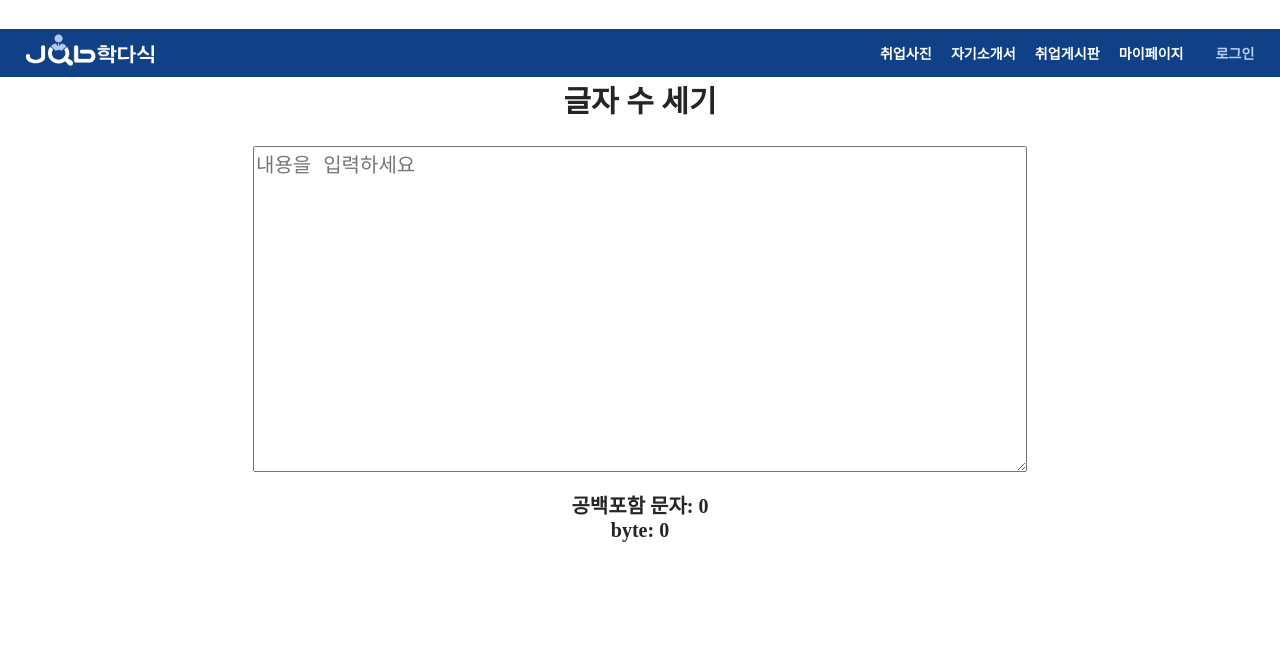
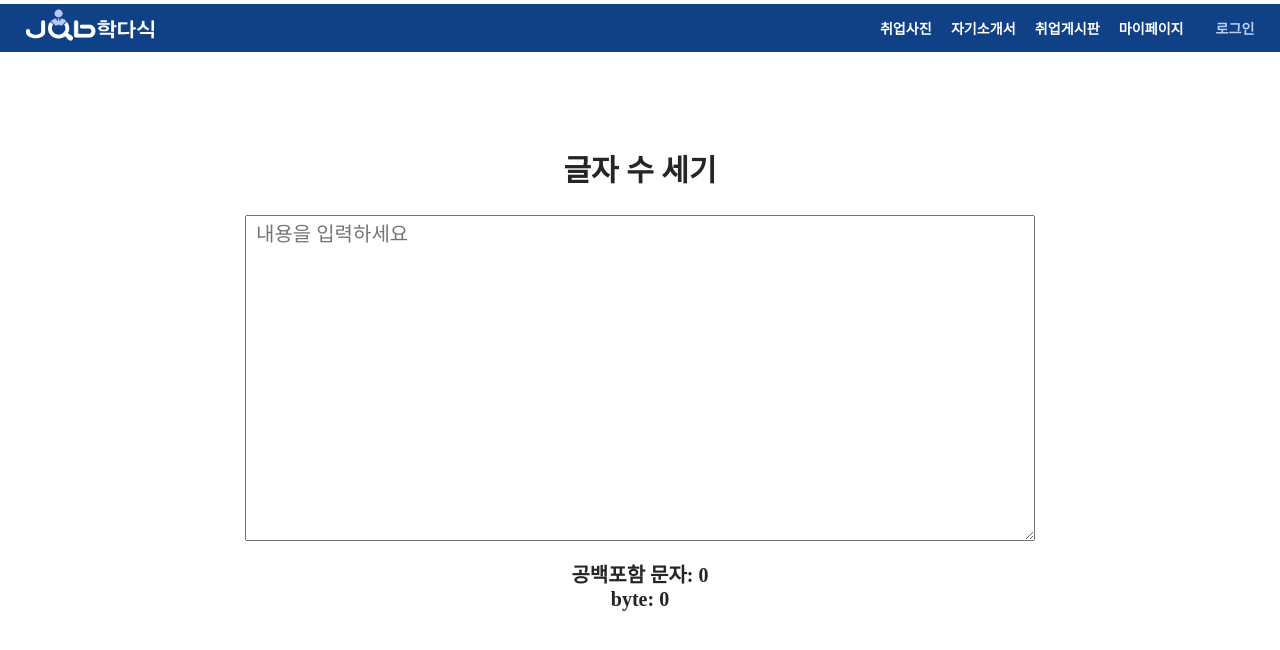
Before and after one commit to jiyou228/hansung_frontend_00, a React (Create React App) app in the folder jobhak_front/: page /countchar in a window 1280 px wide. Shown: the top 650 px of the page. Built offline with nearby package versions, Linux system fonts and the light colour scheme; a web font is replaced by a local one.

Commit message:
글자 수 세기 ui 수정

```diff
--- a/jobhak_front/src/App.js
+++ b/jobhak_front/src/App.js
@@ -16,6 +16,7 @@ import Resume from "./components/Resume";
 import Home from "./components/Home";
 import Guide from "./components/Guide";
 import CountChar from "./components/CountChar";
+import Sidebar from "./components/Side_bar";
 
 function App() {
   return (
@@ -37,6 +38,7 @@ function App() {
           <Route path="/resume" element={<Resume />}></Route>
           <Route path="/guide" element={<Guide />} />
           <Route path="/countchar" element={<CountChar />} />
+          <Route path="/sidebar" element={<Sidebar />} />
         </Routes>
       </BrowserRouter>
     </LoginProvider>
--- a/jobhak_front/src/components/CountChar.css
+++ b/jobhak_front/src/components/CountChar.css
@@ -4,11 +4,16 @@
   font-size: 20px;
   outline: none;
   justify-content: center;
+  padding-left: 10px;
+  padding-right: 10px;
+  font-family: "GSans_2";
 }
 
 .count_title {
   text-align: center;
   font-size: 30px;
+  font-weight: 800;
+  margin-top: 8rem;
 }
 
 .count_div {
--- a/jobhak_front/src/components/CountChar.js
+++ b/jobhak_front/src/components/CountChar.js
@@ -19,6 +19,7 @@ function CountChar() {
   return (
     <div>
       <Nav />
+      <br />
       <h2 className="count_title">글자 수 세기</h2>
       <div className="count_div">
         <textarea
```
